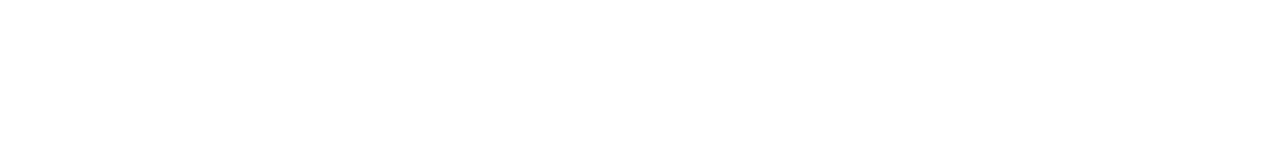
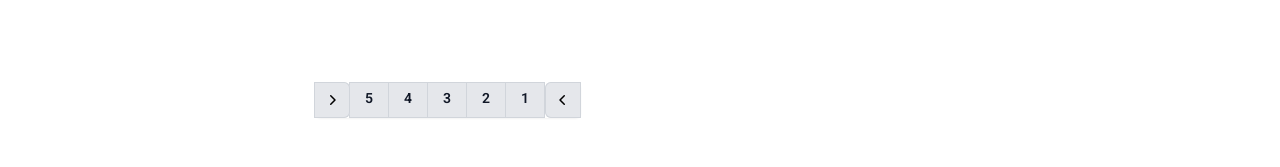
Before and after one commit to academy-react-summer1403/React-Deluxe, a React (Vite) app: page /courses in a window 1280 px wide. Shown: the part 1986-2153 px from the top of the page. Built offline with nearby package versions, Linux system fonts and the light colour scheme.

Commit message:
pagination-and-responsiveEdited

```diff
--- a/src/Components/Courses/MainPage.jsx
+++ b/src/Components/Courses/MainPage.jsx
@@ -2,6 +2,7 @@ import { Filter } from "./Filter";
 import { CategoryMenu } from "./CategoryMenu";
 import { CourseList } from "./CourseList";
 import { CourseHolder } from "./CoursesComponents/CourseHolder/CourseHolder";
+import { Pagination } from "./PageInation";
 
 
 
@@ -21,6 +22,7 @@ const MainPage = () => {
             <CourseList />
           </div>
         </div>
+        <Pagination />
       </div>
     );
   };
--- /dev/null
+++ b/src/Components/Courses/PageInation.jsx
@@ -0,0 +1,76 @@
+import { ChevronLeftIcon, ChevronRightIcon } from '@heroicons/react/20/solid';
+
+const Pagination = () => {
+  return (
+    <div className="flex flex-col items-center mr-96 justify-center  bg-white px-4 py-3 sm:px-6 rounded-5xl ">
+      <div className="flex flex-1 justify-between sm:hidden rounded-20 h-96">
+        <a
+          href="#"
+          className="relative inline-flex items-center rounded-md  bg-gray-200 px-4 py-2 text-sm font-medium text-gray-700 hover:bg-blue-700" // Changed background color to light gray
+        >
+          Previous
+        </a>
+        <a
+          href="#"
+          className="relative ml-3 inline-flex items-center rounded-md  bg-gray-200 px-4 py-2 text-sm font-medium text-gray-700 hover:bg-blue-700" // Changed background color to light gray
+        >
+          Next
+        </a>
+      </div>
+      <div className="hidden sm:flex sm:flex-1 sm:items-center sm:justify-center">
+        <div>
+          <nav aria-label="Pagination" className="isolate inline-flex -space-x-px rounded-md shadow-sm">
+            <a
+              href="#"
+              className="relative inline-flex items-center rounded-l-md px-2 py-2 text-black ring-1 ring-inset ring-gray-300 hover:bg-blue-700 focus:z-20 focus:outline-offset-0  hover:text-white bg-gray-200"
+            >
+              <span className="sr-only">Previous</span>
+              <ChevronLeftIcon aria-hidden="true" className="h-5 w-5" />
+            </a>
+            <a
+              href="#"
+              aria-current="page"
+              className="relative inline-flex items-center bg-gray-200 px-4 py-2 text-sm font-semibold text-gray-900 ring-1 ring-inset ring-gray-300 hover:bg-blue-700 focus:z-20 focus:outline-offset-0  hover:text-white"
+
+            >
+              1
+            </a>
+            <a
+              href="#"
+              className="relative inline-flex items-center bg-gray-200 px-4 py-2 text-sm font-semibold text-gray-900 ring-1 ring-inset ring-gray-300 hover:bg-blue-700 focus:z-20 focus:outline-offset-0  hover:text-white"
+            >
+              2
+            </a>
+            <a
+              href="#"
+              className="relative hidden items-center bg-gray-200 px-4 py-2 text-sm font-semibold text-gray-900 ring-1 ring-inset ring-gray-300 hover:bg-blue-700 focus:z-20 focus:outline-offset-0 md:inline-flex  hover:text-white"
+            >
+              3
+            </a>
+            <a
+              href="#"
+              className="relative inline-flex items-center bg-gray-200 px-4 py-2 text-sm font-semibold text-gray-900 ring-1 ring-inset ring-gray-300 hover:bg-blue-700 focus:z-20 focus:outline-offset-0  hover:text-white"
+            >
+              4
+            </a>
+            <a
+              href="#"
+              className="relative inline-flex items-center bg-gray-200 px-4 py-2 text-sm font-semibold text-gray-900 ring-1 ring-inset ring-gray-300 hover:bg-blue-700 hover:text-white focus:z-20 focus:outline-offset-0"
+            >
+              5
+            </a>
+            <a
+              href="#"
+              className="relative inline-flex items-center rounded-r-md px-2 py-2 text-black ring-1 ring-inset ring-gray-300 hover:bg-blue-700 hover:text-white focus:z-20 focus:outline-offset-0 bg-gray-200"
+            >
+              <span className="sr-only bg-gray-300">Next</span>
+              <ChevronRightIcon aria-hidden="true" className="h-5 w-5" />
+            </a>
+          </nav>
+        </div>
+      </div>
+    </div>
+  );
+};
+
+export { Pagination };
```
